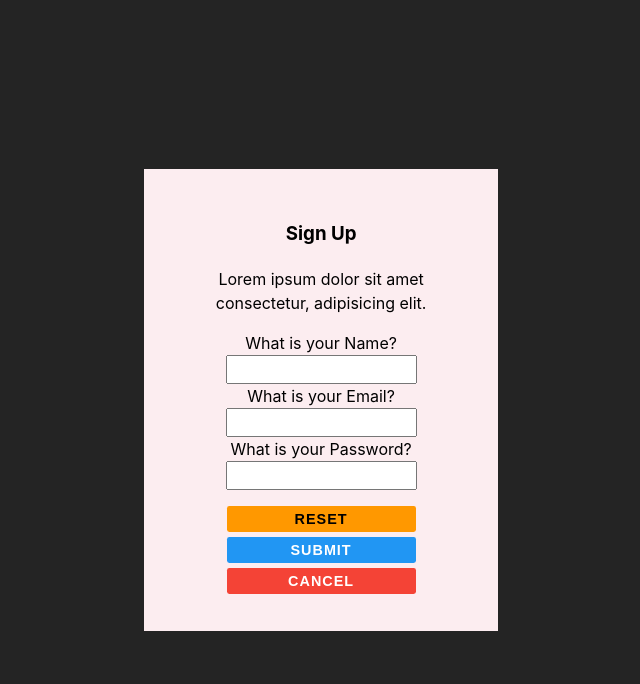
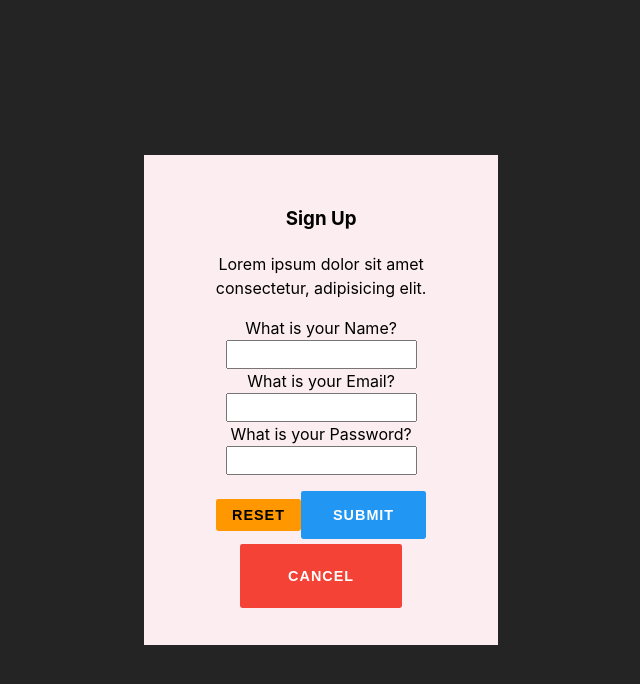
Before and after one commit to rakibul-wdp/full-stack-army, a React (Vite) app in the folder 30-frontend-3-react-functional-component/functional-component/: page / in a window 1280 px wide. Shown: the top 684 px of the page, without its empty margins (254-894 px from the left). Built offline with nearby package versions, Linux system fonts and the light colour scheme.

Commit message:
manage dynamic button size

```diff
--- a/30-frontend-3-react-functional-component/functional-component/src/App.jsx
+++ b/30-frontend-3-react-functional-component/functional-component/src/App.jsx
@@ -13,9 +13,9 @@ function App() {
           <InputGroup label="What is your Email?" type="email" name="email" id="email" />
           <InputGroup label="What is your Password?" type="password" name="password" id="password" />
           <div style={{ marginTop: "1rem" }}>
-            <ButtonGroup text="Reset" type="reset" variant="warning" />
-            <ButtonGroup text="Submit" type="submit" variant="primary" />
-            <ButtonGroup text="Cancel" type="button" variant="error" />
+            <ButtonGroup text="Reset" type="reset" variant="warning" size="small" />
+            <ButtonGroup text="Submit" type="submit" variant="primary" size="medium" />
+            <ButtonGroup text="Cancel" type="button" variant="error" size="large" />
           </div>
         </form>
       </div>
--- a/30-frontend-3-react-functional-component/functional-component/src/components/button-group/ButtonGroup.jsx
+++ b/30-frontend-3-react-functional-component/functional-component/src/components/button-group/ButtonGroup.jsx
@@ -23,12 +23,37 @@ const variants = {
   }
 }
 
-const ButtonGroup = ({ text, type, variant }) => {
-  const result = variants["primary"];
-  console.log(variants);
+const sizes = {
+  small: {
+    padding: "0.5rem 1rem"
+  },
+  medium: {
+    padding: "1rem 2rem"
+  },
+  large: {
+    padding: "1.5rem 3rem"
+  }
+}
 
+const ButtonGroup = ({ text, type, variant, size }) => {
   return (
-    <button style={{ width: "65%", border: "none", padding: "5px 0px", margin: "0 0 5px 0", fontSize: "0.9rem", fontWeight: "bold", textTransform: "uppercase", letterSpacing: "1px", cursor: "pointer", borderRadius: "0.15rem", ...variants[variant] }} type={type}>{text}</button>
+    <button
+      style={{
+        border: "none",
+        margin: "0 0 5px 0",
+        fontSize: "0.9rem",
+        fontWeight: "bold",
+        textTransform: "uppercase",
+        letterSpacing: "1px",
+        cursor: "pointer",
+        borderRadius: "0.15rem",
+        ...variants[variant],
+        ...sizes[size]
+      }}
+      type={type}
+    >
+      {text}
+    </button>
   )
 }
 
```
